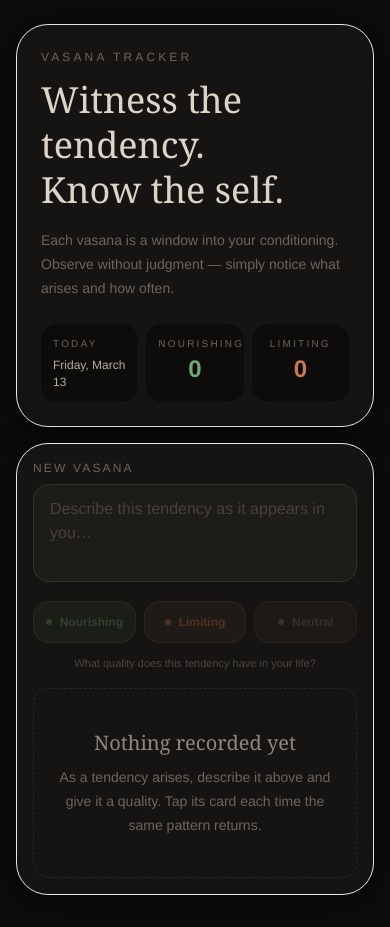
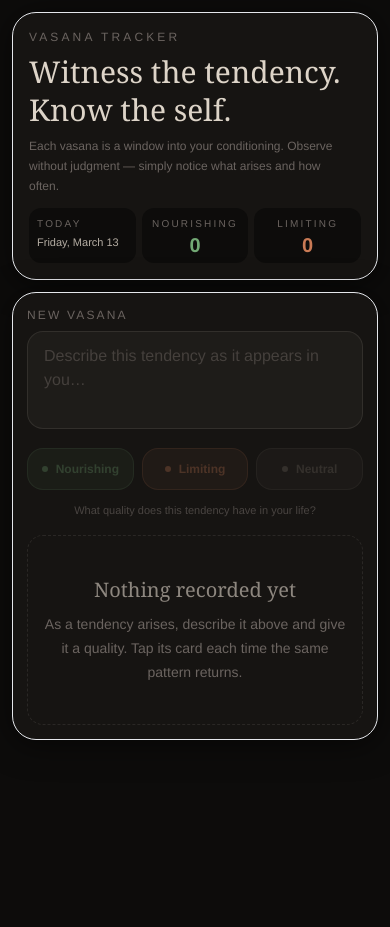
Before and after one commit to martinwinther/vasana-tracker, a React (Vite) app: page / in a window 390 px wide. After the commit the page ends 844 px from the top, so only its background shows below. Built offline with nearby package versions, Linux system fonts and the light colour scheme.

Commit message:
Make mobile header section more compact

```diff
--- a/src/App.jsx
+++ b/src/App.jsx
@@ -87,47 +87,47 @@ export default function App() {
 
   return (
     <main className="min-h-screen bg-void text-parchment">
-      <div className="mx-auto flex min-h-screen w-full max-w-md flex-col px-4 pb-8 pt-6 sm:px-6">
+      <div className="mx-auto flex min-h-screen w-full max-w-md flex-col px-3 pb-6 pt-3 sm:px-6 sm:pt-6">
         {/* ── Header ── */}
-        <section className="rounded-[2rem] border border-parchment/8 bg-surface p-6 shadow-card">
+        <section className="rounded-[1.5rem] border border-parchment/8 bg-surface p-4 shadow-card sm:rounded-[2rem] sm:p-6">
           <p className="text-xs uppercase tracking-[0.26em] text-ash">
             Vasana Tracker
           </p>
-          <h1 className="mt-3 font-display text-4xl leading-tight text-parchment">
+          <h1 className="mt-2 font-display text-3xl leading-tight text-parchment sm:mt-3 sm:text-4xl">
             Witness the tendency.
             <br />
             Know the self.
           </h1>
-          <p className="mt-4 max-w-xs text-sm leading-6 text-ash">
+          <p className="mt-2 max-w-xs text-xs leading-5 text-ash sm:mt-4 sm:text-sm sm:leading-6">
             Each vasana is a window into your conditioning. Observe without
             judgment — simply notice what arises and how often.
           </p>
 
           {/* Stats row */}
-          <div className="mt-6 grid grid-cols-3 gap-2">
-            <div className="rounded-2xl bg-void px-3 py-3">
+          <div className="mt-3 grid grid-cols-3 gap-1.5 sm:mt-6 sm:gap-2">
+            <div className="rounded-xl bg-void px-2 py-2 sm:rounded-2xl sm:px-3 sm:py-3">
               <p className="text-[10px] uppercase tracking-[0.22em] text-ash">
                 Today
               </p>
-              <p className="mt-1.5 text-xs leading-snug text-parchment/80">
+              <p className="mt-1 text-[11px] leading-snug text-parchment/80 sm:mt-1.5 sm:text-xs">
                 {formatToday()}
               </p>
             </div>
 
-            <div className="rounded-2xl bg-void px-3 py-3 text-center">
+            <div className="rounded-xl bg-void px-2 py-2 text-center sm:rounded-2xl sm:px-3 sm:py-3">
               <p className="text-[10px] uppercase tracking-[0.22em] text-ash">
                 Nourishing
               </p>
-              <p className="mt-1.5 text-2xl font-semibold leading-none text-moss">
+              <p className="mt-1 text-xl font-semibold leading-none text-moss sm:mt-1.5 sm:text-2xl">
                 {nourishingCount}
               </p>
             </div>
 
-            <div className="rounded-2xl bg-void px-3 py-3 text-center">
+            <div className="rounded-xl bg-void px-2 py-2 text-center sm:rounded-2xl sm:px-3 sm:py-3">
               <p className="text-[10px] uppercase tracking-[0.22em] text-ash">
                 Limiting
               </p>
-              <p className="mt-1.5 text-2xl font-semibold leading-none text-ember">
+              <p className="mt-1 text-xl font-semibold leading-none text-ember sm:mt-1.5 sm:text-2xl">
                 {limitingCount}
               </p>
             </div>
@@ -135,7 +135,7 @@ export default function App() {
         </section>
 
         {/* ── Input + list card ── */}
-        <section className="mt-4 rounded-[2rem] border border-parchment/8 bg-surface p-4 shadow-card">
+        <section className="mt-3 rounded-[1.5rem] border border-parchment/8 bg-surface p-3.5 shadow-card sm:mt-4 sm:rounded-[2rem] sm:p-4">
           {/* Input form */}
           <div className="space-y-3">
             <label className="block">
```
